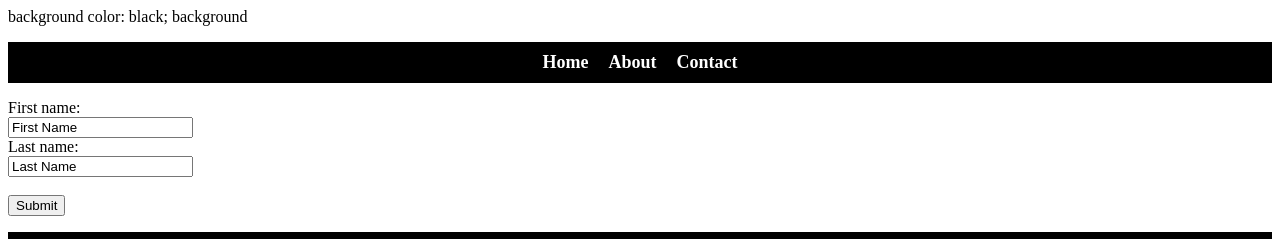
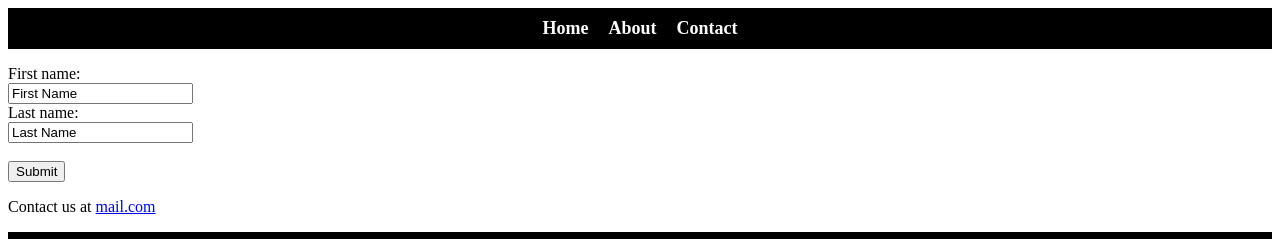
Before and after one commit to Victory-Code-Bootcamp/Kiersten-final-project, a plain HTML site: page contact.html in a window 1280 px wide. Shown: the top 239 px of the page. Drawn offline with Linux system fonts and the light colour scheme.

Commit message:
email added

```diff
--- a/contact.html
+++ b/contact.html
@@ -11,7 +11,6 @@
     <title>Contact Us</title>
   </head>
   <body>
-    background color: black; background
     <header>
       <nav>
         <ul>
@@ -34,6 +33,8 @@
       <input type="submit" value="Submit" />
     </form>
 
+    <p>Contact us at <a href="https://www.mail.com/">mail.com</a></p>
+
     <footer>
       <nav>
         <ul>
```
